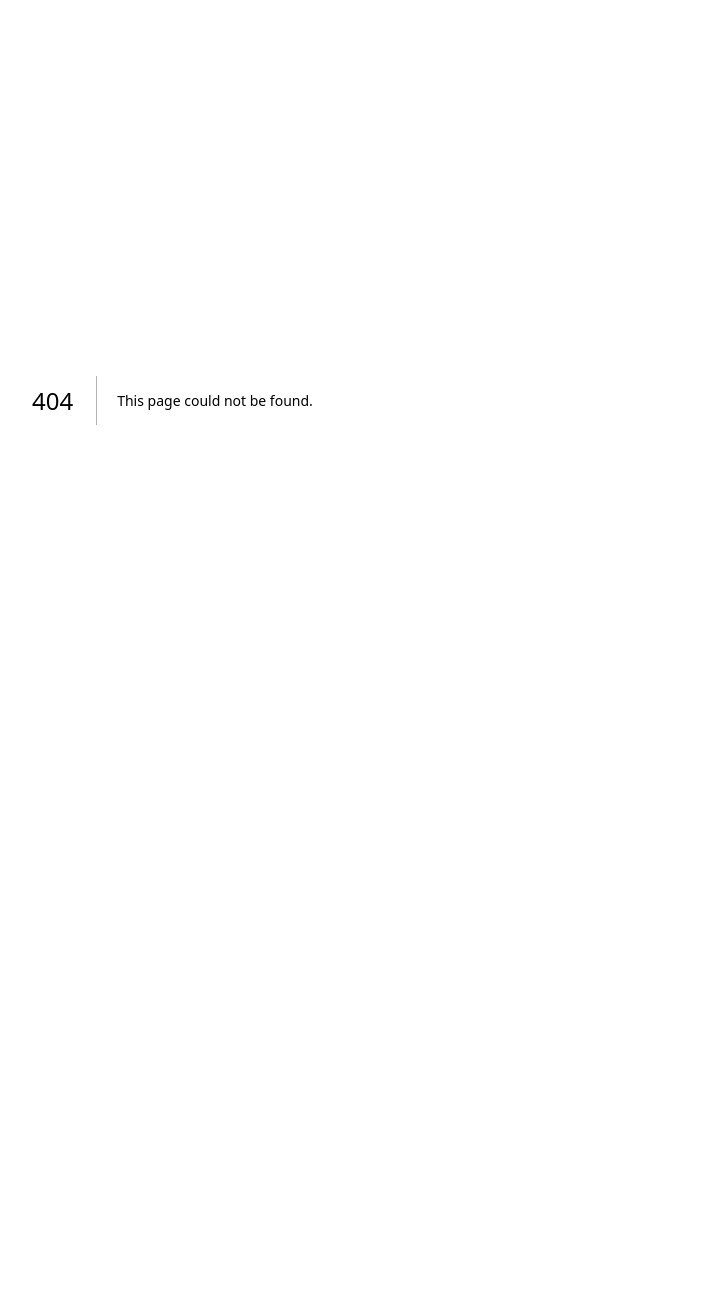
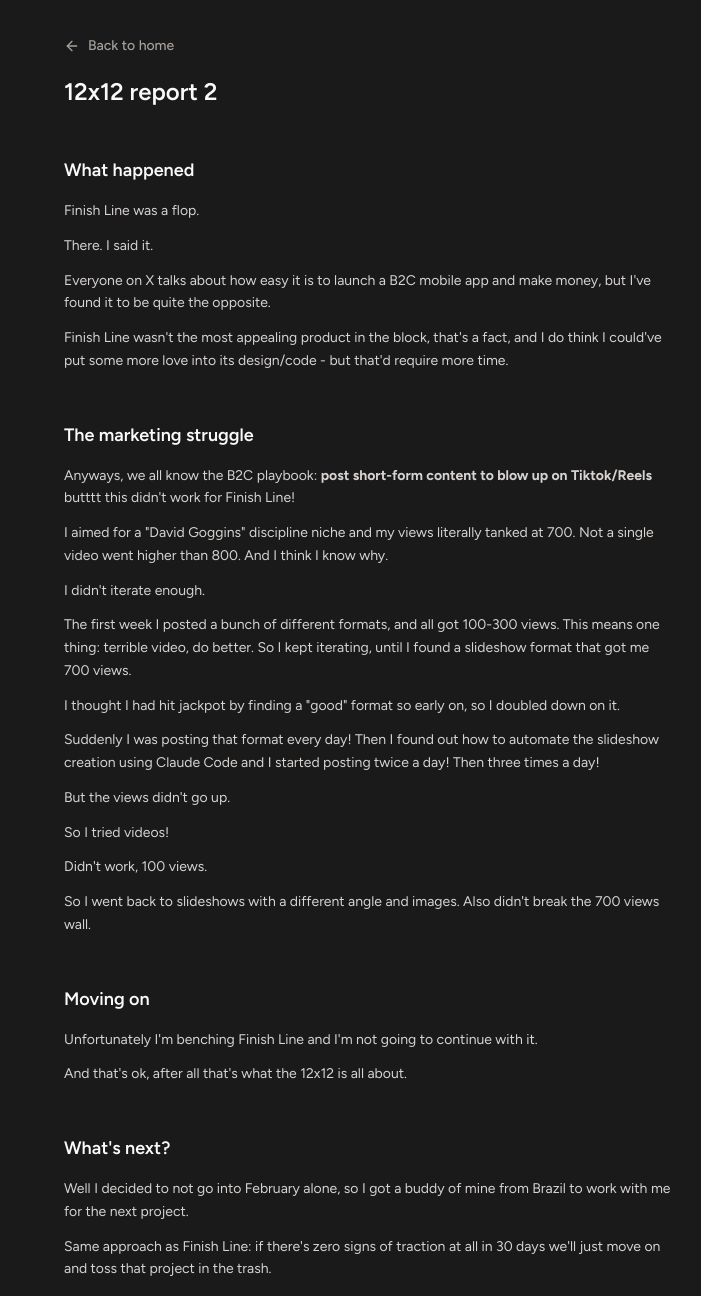
Before and after one commit to arthrduarte/arthurduarte.dev, a Next.js app: page /12x12/report-2 in a window 1280 px wide. Before the commit this address had no page. Shown: the top 1296 px of the page, without its empty margins (272-973 px from the left). Before the commit the page ends 800 px from the top, so only its background shows below. Built offline with nearby package versions, Linux system fonts and the light colour scheme.

Commit message:
add report 2

```diff
--- /dev/null
+++ b/app/12x12/report-2/page.tsx
@@ -0,0 +1,122 @@
+import Link from "next/link";
+import { ArrowLeftIcon } from "lucide-react";
+
+export default function Report2Page() {
+  return (
+    <div className="max-w-2xl mx-auto p-8 space-y-12">
+      <div className="space-y-4">
+        <Link
+          href="/"
+          className="flex items-center gap-2 font-medium text-sm text-stone-400 hover:text-stone-100 hover:bg-stone-800/80 rounded-sm transition-colors -mx-2 px-2 py-1"
+        >
+          <ArrowLeftIcon className="h-4 w-4" /> Back to home
+        </Link>
+
+        <h1 className="text-2xl font-semibold">
+          12x12 report 2
+        </h1>
+      </div>
+
+      <section className="space-y-4">
+        <h2 className="text-lg font-semibold">
+          What happened
+        </h2>
+        <div className="space-y-3 text-sm text-stone-300 leading-relaxed">
+          <p>
+            Finish Line was a flop.
+          </p>
+          <p>
+            There. I said it.
+          </p>
+          <p>
+            Everyone on X talks about how easy it is to launch a B2C mobile app and make money, but I've found it to be quite the opposite.
+          </p>
+          <p>
+            Finish Line wasn't the most appealing product in the block, that's a fact, and I do think I could've put some more love into its design/code - but that'd require more time.
+          </p>
+        </div>
+      </section>
+
+      <section className="space-y-4">
+        <h2 className="text-lg font-semibold">
+          The marketing struggle
+        </h2>
+        <div className="space-y-3 text-sm text-stone-300 leading-relaxed">
+          <p>
+            Anyways, we all know the B2C playbook: <strong>post short-form content to blow up on Tiktok/Reels</strong> butttt this didn't work for Finish Line!
+          </p>
+          <p>
+            I aimed for a "David Goggins" discipline niche and my views literally tanked at 700. Not a single video went higher than 800. And I think I know why.
+          </p>
+          <p>
+            I didn't iterate enough.
+          </p>
+          <p>
+            The first week I posted a bunch of different formats, and all got 100-300 views. This means one thing: terrible video, do better. So I kept iterating, until I found a slideshow format that got me 700 views.
+          </p>
+          <p>
+            I thought I had hit jackpot by finding a "good" format so early on, so I doubled down on it.
+          </p>
+          <p>
+            Suddenly I was posting that format every day! Then I found out how to automate the slideshow creation using Claude Code and I started posting twice a day! Then three times a day!
+          </p>
+          <p>
+            But the views didn't go up.
+          </p>
+          <p>
+            So I tried videos!
+          </p>
+          <p>
+            Didn't work, 100 views.
+          </p>
+          <p>
+            So I went back to slideshows with a different angle and images. Also didn't break the 700 views wall.
+          </p>
+        </div>
+      </section>
+
+      <section className="space-y-4">
+        <h2 className="text-lg font-semibold">
+          Moving on
+        </h2>
+        <div className="space-y-3 text-sm text-stone-300 leading-relaxed">
+          <p>
+            Unfortunately I'm benching Finish Line and I'm not going to continue with it.
+          </p>
+          <p>
+            And that's ok, after all that's what the 12x12 is all about.
+          </p>
+        </div>
+      </section>
+
+      <section className="space-y-4">
+        <h2 className="text-lg font-semibold">
+          What's next?
+        </h2>
+        <div className="space-y-3 text-sm text-stone-300 leading-relaxed">
+          <p>
+            Well I decided to not go into February alone, so I got a buddy of mine from Brazil to work with me for the next project.
+          </p>
+          <p>
+            Same approach as Finish Line: if there's zero signs of traction at all in 30 days we'll just move on and toss that project in the trash.
+          </p>
+          <p>
+            BUT there's a twist this time - we're not building anything before having sales or people interested in the product.
+          </p>
+          <p>
+            In February we're gonna be building an end-to-end quoting system for the trades, and after attending a Clay workshop I realized we can definitely find those people.
+          </p>
+          <p>
+            We're calling it <strong>Alicerce</strong> - meaning <em>Foundation</em> in portuguese.
+          </p>
+          <p>
+            With Alicerce our goal is to help businesses in the trades to streamline their operations. This is my first time doing three things: building for B2B, getting customers before having a product, and having a co-founder.
+          </p>
+          <p>
+            Let's see what God's plans are for Alicerce.
+          </p>
+        </div>
+      </section>
+    </div>
+  );
+}
```
